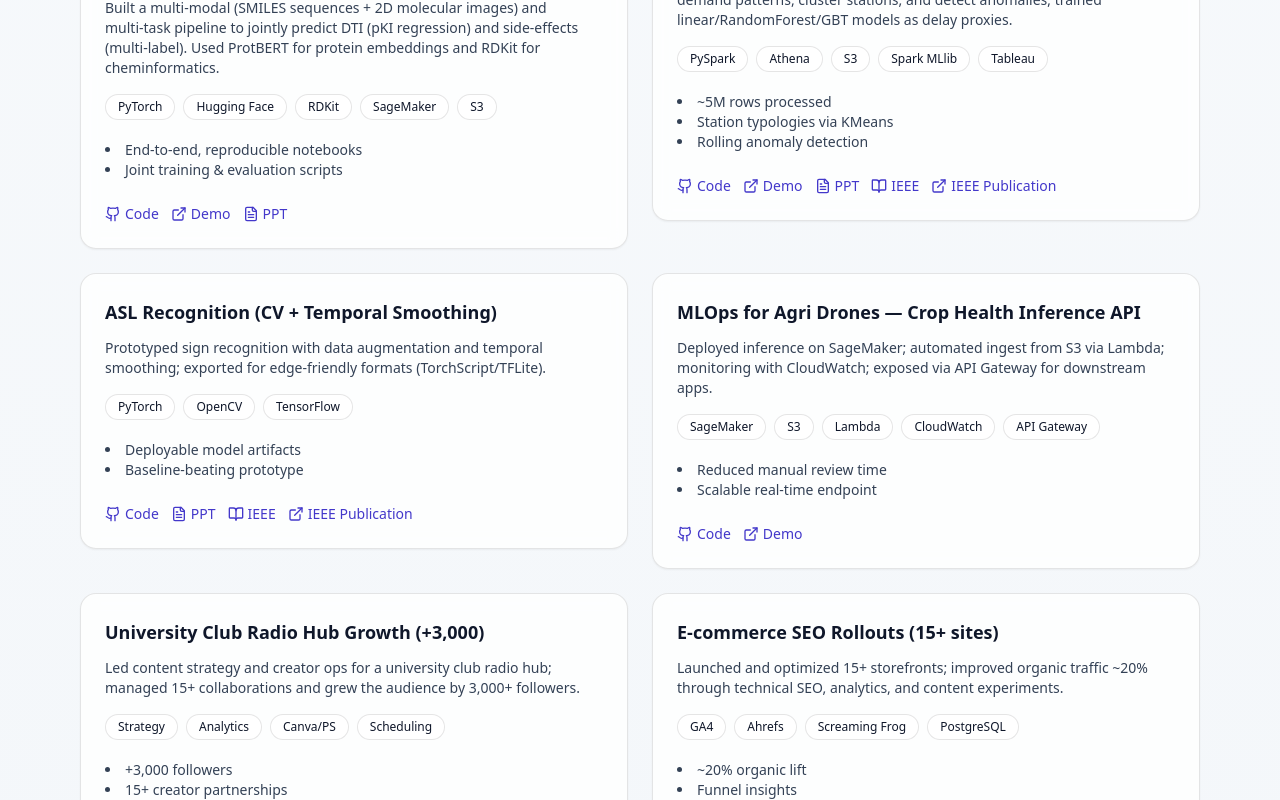
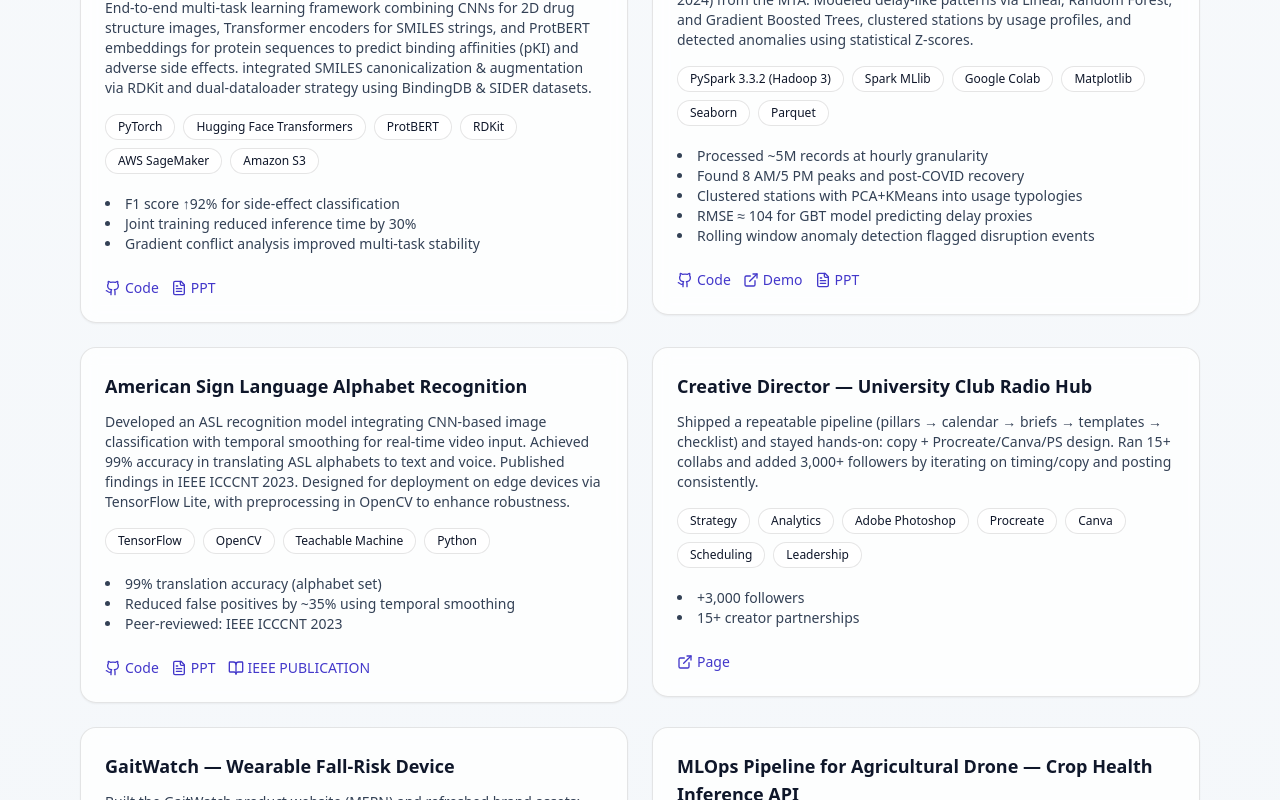
Before and after one commit to Nishanth-G-Palaniswami/Nishanth-G-Palaniswami-Portfolio, a React (Vite) app: page / in a window 1280 px wide. Shown: the part 1180-1980 px from the top of the page. Built offline with nearby package versions, Linux system fonts and the light colour scheme.

Commit message:
Updated the code / syntax in App.jsx

```diff
--- a/src/App.jsx
+++ b/src/App.jsx
@@ -9,16 +9,18 @@ import { motion } from "framer-motion";
 
 
 /**
- * Nishanth G. Palaniswami — One-file React portfolio
- * Tailwind CSS required. Uses lucide-react icons + framer-motion.
+ * Nishanth G. Palaniswami — React + Tailwind CSS Portfolio
+ * Built with lucide-react icons & framer-motion animations.
  *
- * How to use:
- * 1) Drop this file in a React/Next.js app and set it as a page or component.
- * 2) Make sure Tailwind is enabled. (https://tailwindcss.com/docs/guides/create-react-app)
- * 3) Replace PROFILE, LINKS, and PROJECTS data below.
+ * For anyone viewing or modifying this portfolio:
+ * 1) This file is self-contained — drop it into any React or Next.js project.
+ * 2) Tailwind CSS must be enabled. Setup guide: https://tailwindcss.com/docs/guides/create-react-app
+ * 3) Update the PROFILE, LINKS, and PROJECTS objects below to personalize content.
+ * 4) Feel free to adapt styling, animations, or layout to your needs.
+ *
+ * Credits: Designed & coded by Nishanth G. Palaniswami
  */
 
-// -------------------- CONFIG -------------------- //
 const PROFILE = {
   name: "Nishanth G. Palaniswami",
   tagline: "Machine Learning & Cloud Engineer | AWS | Data | Community Builder",
@@ -52,6 +54,7 @@ const SKILLS = {
     "IAM",
     "API Gateway",
     "DynamoDB",
+    "AWS Bedrock"
   ],
   mlAi: [
     "PyTorch",
@@ -62,6 +65,7 @@ const SKILLS = {
     "Pandas",
     "NumPy",
     "Matplotlib / Seaborn",
+    "Agentic AI"
   ],
   programming: ["Python", "Django", "FastAPI", "MATLAB", "JavaScript"],
   databases: ["PostgreSQL", "ElasticSearch", "Tableau", "Google Analytics", "Athena"],
@@ -82,70 +86,117 @@ const CATEGORIES = [
 const PROJECTS = [
   {
     title: "Drug–Target Interaction & Side‑Effects (Multi‑Modal, Multi‑Task)",
-    category: ["ml"],
+    category: ["leadership","ml"],
     summary:
-      "Built a multi‑modal (SMILES sequences + 2D molecular images) and multi‑task pipeline to jointly predict DTI (pKI regression) and side‑effects (multi‑label). Used ProtBERT for protein embeddings and RDKit for cheminformatics.",
-    stack: ["PyTorch", "Hugging Face", "RDKit", "SageMaker", "S3"],
-    impact: ["End‑to‑end, reproducible notebooks", "Joint training & evaluation scripts"],
+      "End-to-end multi-task learning framework combining CNNs for 2D drug structure images, Transformer encoders for SMILES strings, and ProtBERT embeddings for protein sequences to predict binding affinities (pKI) and adverse side effects. integrated SMILES canonicalization & augmentation via RDKit and dual-dataloader strategy using BindingDB & SIDER datasets.",
+    stack: [
+      "PyTorch",
+      "Hugging Face Transformers",
+      "ProtBERT",
+      "RDKit",
+      "AWS SageMaker",
+      "Amazon S3",
+    ],
+    impact: [
+      "F1 score ↑92% for side-effect classification",
+      "Joint training reduced inference time by 30%",
+      "Gradient conflict analysis improved multi-task stability",
+    ],
     links: { github: "https://github.com/Nishanth-G-Palaniswami/Multi-Modal-Deep-Learning-for-Joint-Prediction-of-Drug-Target-Interaction-and-Side-Effects.git",
-       demo: "#",
        ppt: "https://docs.google.com/presentation/d/1hXOH0fBqxfF33P-VlMnFsEevn2IKBg7NmSnFfXH_Ftc/edit?usp=sharing",
       },
   },
   {
     title: "MetroScan — NYC Subway Big Data Analytics",
-    category: ["data", "ml"],
+    category: ["leadership","data", "ml"],
     summary:
-      "Ingested and analyzed ~5M hourly ridership records (2020–2024) to model demand patterns, cluster stations, and detect anomalies; trained linear/RandomForest/GBT models as delay proxies.",
-    stack: ["PySpark", "Athena", "S3", "Spark MLlib", "Tableau"],
-    impact: ["~5M rows processed", "Station typologies via KMeans", "Rolling anomaly detection"],
+      "Scalable PySpark pipeline analyzing ~5M hourly ridership records (2020–2024) from the MTA. Modeled delay-like patterns via Linear, Random Forest, and Gradient Boosted Trees, clustered stations by usage profiles, and detected anomalies using statistical Z-scores.",
+    stack: [
+      "PySpark 3.3.2 (Hadoop 3)",
+      "Spark MLlib",
+      "Google Colab",
+      "Matplotlib",
+      "Seaborn",
+      "Parquet"
+    ],
+    impact: [
+      "Processed ~5M records at hourly granularity",
+      "Found 8 AM/5 PM peaks and post-COVID recovery",
+      "Clustered stations with PCA+KMeans into usage typologies",
+      "RMSE ≈ 104 for GBT model predicting delay proxies",
+      "Rolling window anomaly detection flagged disruption events"
+    ],
     links: {
       github: "https://github.com/Nishanth-G-Palaniswami/MetroScan-NYC-Subway-Ridership-and-Delay-Detection",
       demo: "https://colab.research.google.com/drive/1VbhLZuXFlg1NgOVsxAKEhIlwHzWL-WXS?usp=sharing",
-      ppt: "https://docs.google.com/presentation/d/1o2ho5Qf1a4Axyc0mWregmTxmuISYSep_uROid4kJ_xI/edit?usp=sharing",       // optional
-      ieee: "https://ieeexplore.ieee.org/document/10725877"  // optional
+      ppt: "https://docs.google.com/presentation/d/1o2ho5Qf1a4Axyc0mWregmTxmuISYSep_uROid4kJ_xI/edit?usp=sharing",
     },
   },
   {
-    title: "ASL Recognition (CV + Temporal Smoothing)",
-    category: ["ml"],
+    title: "American Sign Language Alphabet Recognition",
+    category: ["ml", "cv"],
     summary:
-      "Prototyped sign recognition with data augmentation and temporal smoothing; exported for edge‑friendly formats (TorchScript/TFLite).",
-    stack: ["PyTorch", "OpenCV", "TensorFlow"],
-    impact: ["Deployable model artifacts", "Baseline‑beating prototype"],
+    "Developed an ASL recognition model integrating CNN-based image classification with temporal smoothing for real-time video input. Achieved 99% accuracy in translating ASL alphabets to text and voice. Published findings in IEEE ICCCNT 2023. Designed for deployment on edge devices via TensorFlow Lite, with preprocessing in OpenCV to enhance robustness.",
+  stack: ["TensorFlow", "OpenCV", "Teachable Machine", "Python"],
+  impact: [
+    "99% translation accuracy (alphabet set)",
+    "Reduced false positives by ~35% using temporal smoothing",
+    "Peer-reviewed: IEEE ICCCNT 2023"
+  ],
     links: {
       github: "https://github.com/Nishanth-G-Palaniswami/english-asl",
-      // demo: "https://...",                                 // optional
-      ppt: "https://your-slide-link.com/ASL.pdf",            // optional
+      ppt: "https://www.canva.com/design/DAGC7042lUM/HqdJc_sCPVDXcpvI02a1WA/edit?utm_content=DAGC7042lUM&utm_campaign=designshare&utm_medium=link2&utm_source=sharebutton",            // optional
       ieee: "https://ieeexplore.ieee.org/document/10725877", // <-- fixed key
     },
   },
   {
-    title: "MLOps for Agri Drones — Crop Health Inference API",
-    category: ["cloud", "ml"],
-    summary:
-      "Deployed inference on SageMaker; automated ingest from S3 via Lambda; monitoring with CloudWatch; exposed via API Gateway for downstream apps.",
-    stack: ["SageMaker", "S3", "Lambda", "CloudWatch", "API Gateway"],
-    impact: ["Reduced manual review time", "Scalable real‑time endpoint"],
-    links: { github: "#", demo: "#" },
+    title: "Creative Director — University Club Radio Hub",
+    category: ["leadership", "creative"],
+    summary: "Shipped a repeatable pipeline (pillars → calendar → briefs → templates → checklist) and stayed hands-on: copy + Procreate/Canva/PS design. Ran 15+ collabs and added 3,000+ followers by iterating on timing/copy and posting consistently.",
+    stack: ["Strategy", "Analytics", "Adobe Photoshop", "Procreate", "Canva", "Scheduling", "Leadership"],
+    impact: ["+3,000 followers", "15+ creator partnerships"],
+    links: { insta: "https://www.instagram.com/psg_radio_hub/?hl=en" },
   },
   {
-    title: "University Club Radio Hub Growth (+3,000)",
-    category: ["leadership", "creative"],
+    title: "GaitWatch — Wearable Fall-Risk Device",
+    category: ["ml", "cv"],
+    summary: "Built the GaitWatch product website (MERN) and refreshed brand assets; enabled real-time trial data collection (450+ participants) and preprocessed gait data (Python/Pandas) for fall-risk modeling; validated mobile app UX to support a commercial rollout.",
+    actions: [
+      "Engineered MERN website; HTML/CSS polish",
+      "Revamped brand identity (Photoshop, Procreate)",
+      "Implemented real-time data capture for 450+ participants",
+      "Preprocessed/structured gait datasets (Python, Pandas)",
+      "Ran user trials and fed back UX findings"
+    ],
+    impact: [
+      "450+ participant sessions captured",
+      "Cleaner datasets for model refinement",
+      "UX issues resolved pre-launch",
+      "Contributed to commercial rollout supported by PSG Tech"
+    ],
+    stack: ["MERN", "HTML/CSS", "Python", "Pandas", "Photoshop", "Procreate"],
+    tags: ["Healthcare", "Wearables", "Machine Learning", "UX", "Data Engineering"]
+
+  },
+  {
+    title: "MLOps Pipeline for Agricultural Drone — Crop Health Inference API",
+    category: ["cloud", "Machine Learning", "IoT"],
     summary:
-      "Led content strategy and creator ops for a university club radio hub; managed 15+ collaborations and grew the audience by 3,000+ followers.",
-    stack: ["Strategy", "Analytics", "Canva/PS", "Scheduling"],
-    impact: ["+3,000 followers", "15+ creator partnerships"],
-    links: { demo: "#" },
+      "Deployed a crop‑health inference service on Amazon SageMaker; automated drone data ingest from S3 via Lambda; monitored with CloudWatch; served through API Gateway for Flutter apps.",
+    stack: ["Amazon SageMaker", "Amazon S3", "AWS Lambda", "Amazon CloudWatch", "Amazon API Gateway", "Flutter", "Python"],
+    impact: [
+      "Cut manual crop-health review time by 80% through real-time ML inference",
+      "Delivered a scalable, production-ready endpoint for multi-farm deployments"
+    ],
   },
   {
     title: "E‑commerce SEO Rollouts (15+ sites)",
-    category: ["data"],
+    category: ["cloud", "data"],
     summary:
       "Launched and optimized 15+ storefronts; improved organic traffic ~20% through technical SEO, analytics, and content experiments.",
-    stack: ["GA4", "Ahrefs", "Screaming Frog", "PostgreSQL"],
+    stack: ["Amazon EC2", "GA4", "Ahrefs", "Screaming Frog", "PostgreSQL"],
     impact: ["~20% organic lift", "Funnel insights"],
-    links: { demo: "#" },
+    links: { demo: "https://edliy.com/" },
   },
 ];
 
@@ -216,16 +267,16 @@ export default function Portfolio() {
   }, [query, filter]);
 
   return (
-    <div className="min-h-screen bg-gradient-to-b from-slate-50 to-slate-100 dark:from-slate-900 dark:to-slate-800 text-slate-900 dark:text-slate-100">
+    <div id="top" className="min-h-screen bg-gradient-to-b from-slate-50 to-slate-100 dark:from-slate-900 dark:to-slate-800 text-slate-900 dark:text-slate-100">
       <header className="sticky top-0 z-20 border-b border-black/10 dark:border-white/10 bg-white/70 dark:bg-slate-900/70 backdrop-blur">
         <div className="mx-auto max-w-6xl px-4 py-3 flex items-center justify-between">
-          <div className="flex items-center gap-3">
+          <a href="#top" className="flex items-center gap-3 hover:opacity-80 transition-opacity">
             <svg width="24" height="24" viewBox="0 0 32 32" fill="none" xmlns="http://www.w3.org/2000/svg">
               <circle cx="16" cy="16" r="15" fill="#FFFFFF" stroke="#000000" stroke-width="1"/>
               <path d="M8 8 L8 24 L12 24 L20 12 L20 24 L24 24 L24 8 L20 8 L12 20 L12 8 Z" fill="#000000"/>
             </svg>
             <span className="font-semibold">{PROFILE.name.split(" ")[0]} · Portfolio</span>
-          </div>
+          </a>
           <nav className="hidden md:flex items-center gap-6 text-sm">
             <a href="#projects" className="hover:underline">Projects</a>
             <a href="#skills" className="hover:underline">Skills</a>
@@ -327,7 +378,7 @@ export default function Portfolio() {
                   {SKILLS.programming.map((s) => (<li key={s}>{s}</li>))}
                 </ul>
               </div>
-              <div className="rounded-xl bg-gradient-to-br from-amber-200 to-amber-50 dark:from-amber-900/50 dark:to-amber-800/50 p-4">
+              <div className="rounded-xl bg-gradient-to-br from-lime-100 to-amber-50 dark:from-amber-900/50 dark:to-amber-800/50 p-4">
                 <div className="text-sm font-semibold">Design & Frontend</div>
                 <ul className="mt-2 text-sm text-slate-700 dark:text-slate-300 space-y-1 list-disc list-inside">
                   {SKILLS.uiUx.map((s) => (<li key={s}>{s}</li>))}
@@ -339,7 +390,7 @@ export default function Portfolio() {
                   {SKILLS.databases.slice(0, 6).map((s) => (<li key={s}>{s}</li>))}
                 </ul>
               </div>
-              <div className="rounded-xl bg-gradient-to-br from-yellow-200 to-yellow-50 dark:from-yellow-900/50 dark:to-yellow-800/50 p-4">
+              <div className="rounded-xl bg-gradient-to-br from-stone-200 to-amber-50 dark:from-yellow-900/50 dark:to-yellow-800/50 p-4">
                 <div className="text-sm font-semibold">Professional Skills</div>
                 <ul className="mt-2 text-sm text-slate-700 dark:text-slate-300 space-y-1 list-disc list-inside">
                   {SKILLS.softSkills.slice(0, 6).map((s) => (<li key={s}>{s}</li>))}
@@ -416,6 +467,13 @@ export default function Portfolio() {
                         </a>
                       )}
 
+                      {p.links?.insta && (
+                        <a href={p.links.insta} target="_blank" rel="noreferrer"
+                          className="inline-flex items-center gap-1 text-sm text-indigo-700 dark:text-indigo-400 hover:underline">
+                          <ExternalLink className="h-4 w-4" /> Page
+                        </a>
+                      )}
+
                       {p.links?.ppt && (
                         <a href={p.links.ppt} target="_blank" rel="noreferrer"
                           className="inline-flex items-center gap-1 text-sm text-indigo-700 dark:text-indigo-400 hover:underline uppercase">
@@ -426,17 +484,7 @@ export default function Portfolio() {
                       {p.links?.ieee && (
                         <a href={p.links.ieee} target="_blank" rel="noreferrer"
                           className="inline-flex items-center gap-1 text-sm text-indigo-700 dark:text-indigo-400 hover:underline uppercase">
-                          <BookOpen className="h-4 w-4" /> IEEE
-                        </a>
-                      )}
-                      {p.links?.ieee && (
-                        <a
-                          href={p.links.ieee}
-                          target="_blank"
-                          rel="noreferrer"
-                          className="inline-flex items-center gap-1 text-sm text-indigo-700 hover:underline"
-                        >
-                          <ExternalLink className="h-4 w-4" /> IEEE Publication
+                          <BookOpen className="h-4 w-4" /> IEEE Publication
                         </a>
                       )}
                     </div>
@@ -510,16 +558,20 @@ export default function Portfolio() {
         </Section>
 
         {/* About */}
-        <Section id="about" title="About" icon={<Sparkles className="h-6 w-6"/>}>
-          <Card>
-            <p className="text-slate-700 dark:text-slate-300 leading-relaxed">
-              I’m pursuing an MS in Computer Engineering at NYU (graduating Spring 2026). My focus is
-              applied machine learning and cloud: I enjoy turning large datasets into deployable models and
-              shipping them on AWS. I care about community and communication—leading a university club
-              radio hub taught me cross‑functional collaboration, content operations, and data‑informed growth.
-            </p>
-          </Card>
+        <Section id="about" title="About" icon={<Sparkles className="h-6 w-6" />}>
+        <Card>
+        <p className="text-slate-700 dark:text-slate-300 leading-relaxed">
+          By the time you’ve scrolled this far, you’ve seen the tech stacks, the metrics, and the projects that keep my GitHub commits flowing at odd hours. But here’s the part that doesn’t fit neatly into a bullet point: I’m an engineer who’s just as obsessed with <strong>why</strong> something should be built as I am with how to build it.
+        </p>
+        <p className="text-slate-700 dark:text-slate-300 leading-relaxed mt-3">
+          I’ve built AI pipelines that digest <strong>millions of NYC subway rides</strong> to spot delays, taught models to understand sign language, and deployed MLOps systems that help drones keep crops healthy. My happy place? That intersection where <strong>data</strong>, <strong>creativity</strong>, and <strong>problem-solving</strong> collide to create tools that actually change how someone works, learns, or lives.
+        </p>
+        <p className="text-slate-700 dark:text-slate-300 leading-relaxed mt-3">
+          Outside the terminal window, I’m usually exploring NYC with a camera, hunting for the perfect espresso, or diving into the latest generative AI rabbit hole “just for 10 minutes” (<em>famous last words</em>). Oh—and if you ever want to swap ideas on AI, urban data, or the best coffee in Manhattan, my inbox is open.
+        </p>
+      </Card>
         </Section>
+
 
         {/* Contact */}
         <Section id="contact" title="Contact" icon={<Mail className="h-6 w-6"/>}>
```
